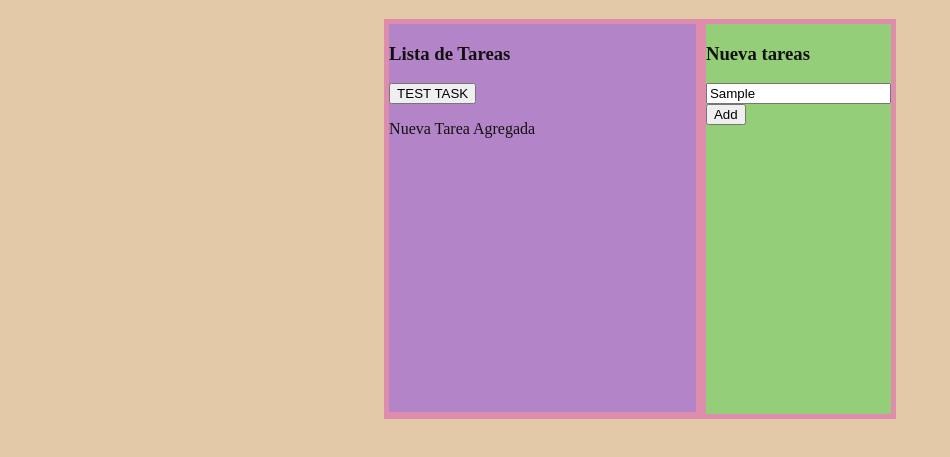
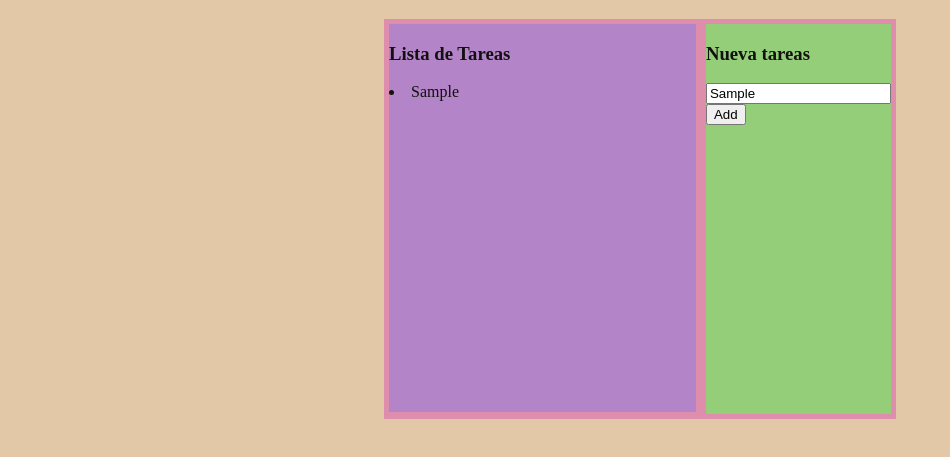
Before and after one commit to cirorey20/dom, a plain HTML site: page retos/01-managertaks/index.html in a window 1280 px wide. Both pictures are taken after typing "Sample" into the empty fields and a click on the button "Add". Shown: the part 61-518 px from the top of the page, without its empty margins (0-950 px from the left). Drawn offline with Linux system fonts and the light colour scheme.

Commit message:
add feature in input/task

```diff
--- a/retos/01-managertaks/index.html
+++ b/retos/01-managertaks/index.html
@@ -11,14 +11,13 @@
     <div class="conteiner">
         <section class="list">
             <h3>Lista de Tareas</h3>
-            <button id="add">TEST TASK</button>
             <div id="newTask"></div>
         </section>
 
         <section class="manager">
             <h3>Nueva tareas</h3>
-            <input type="text">
-            <button>Add</button>
+            <input type="text" id="inputTask">
+            <button id="addbutton">Add</button>
         </section>
     </div>
 <script src="script.js"></script>
--- a/retos/01-managertaks/script.js
+++ b/retos/01-managertaks/script.js
@@ -1,10 +1,13 @@
+//capturar el imput de nueva tarea
+let textTask = document.getElementById('inputTask');
+
 let newTask = document.getElementById('newTask');
-let add = document.getElementById('add');
+let addNewStaks = document.getElementById('addbutton');
 
-let addButton = addEventListener('click', () => {
-    const nuevaTarea = document.createElement('p');
-    console.log("newTask");
-    nuevaTarea.textContent= "Nueva Tarea Agregada";
+addNewStaks.addEventListener('click', () => {
+    const nuevaTarea = document.createElement('li');
+    console.log(textTask.value);
+    nuevaTarea.textContent= textTask.value;
 
     newTask.appendChild(nuevaTarea);
 });
```
Also changed, not shown: 1 other file.
